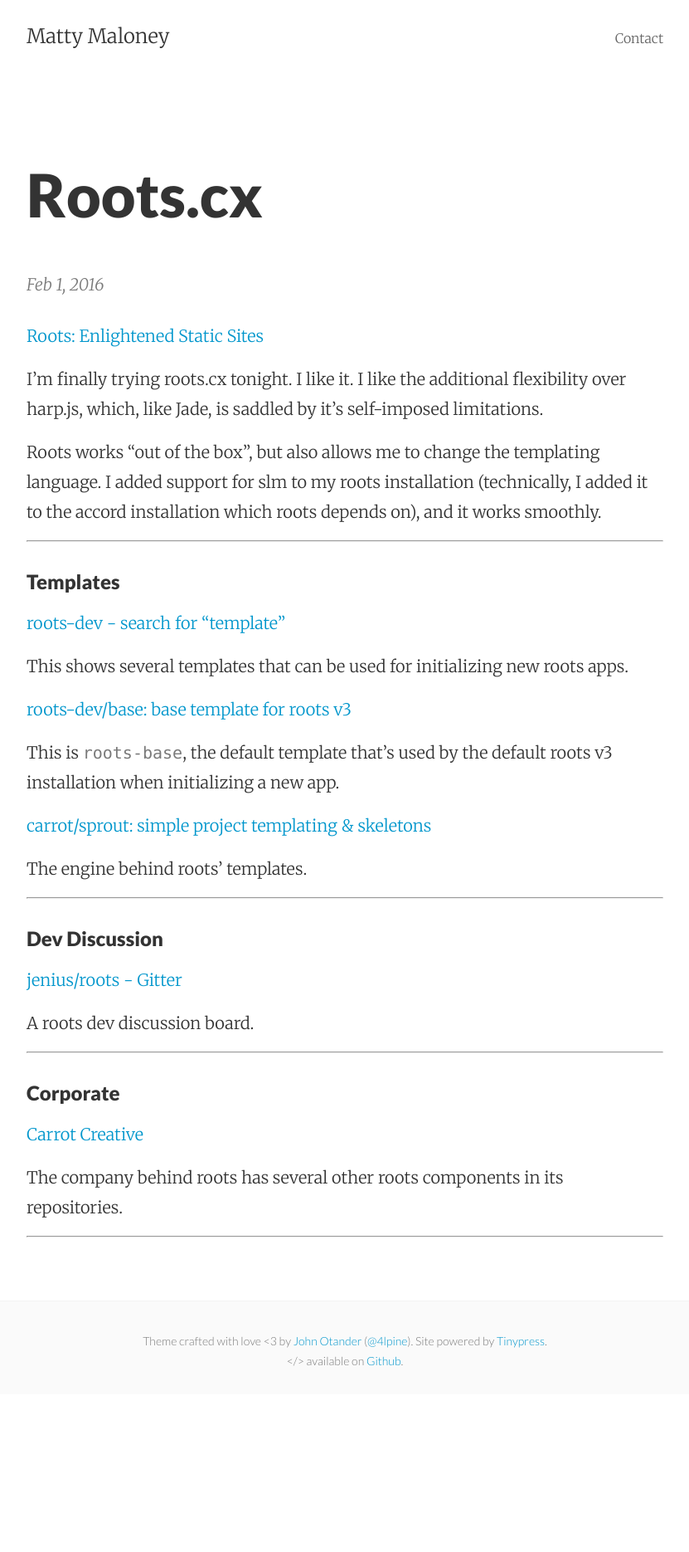
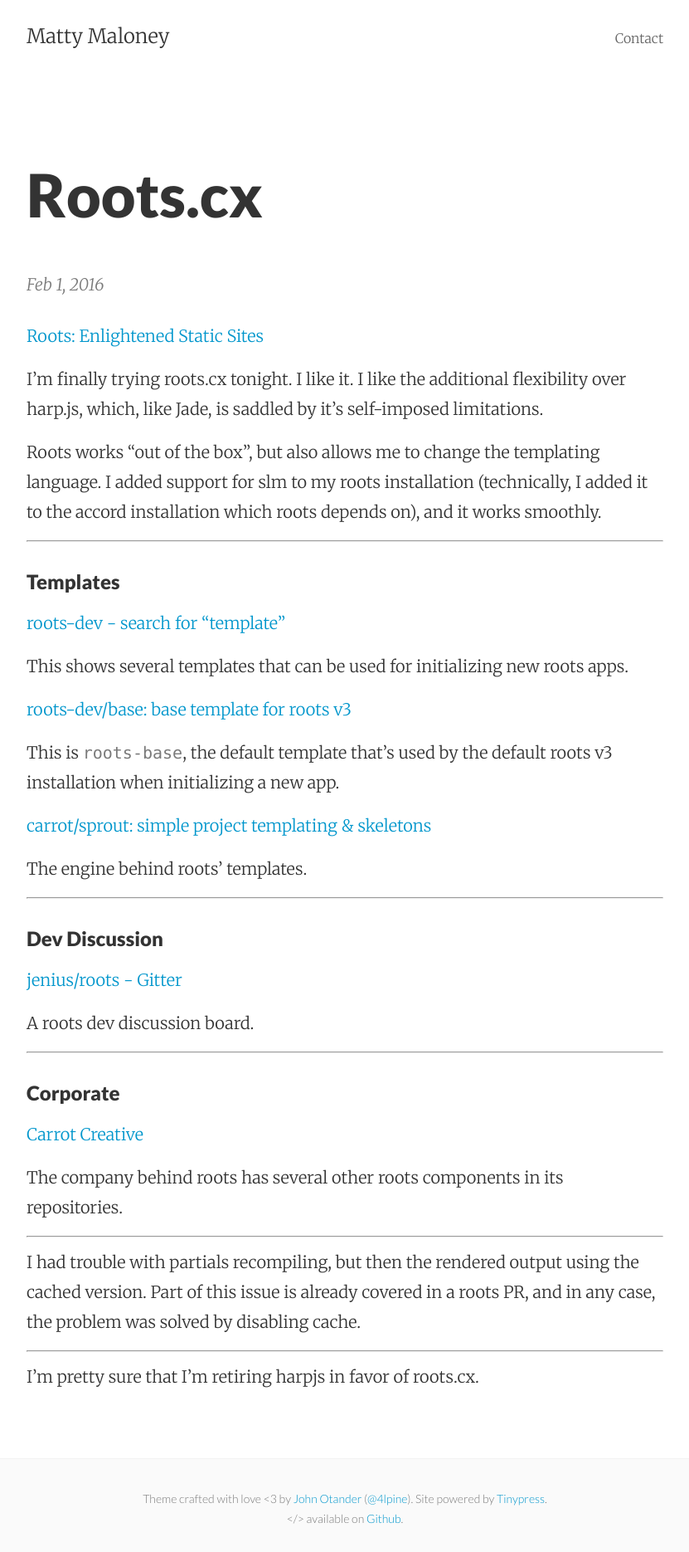
Before and after one commit to mattymaloney/mattymaloney.github.io, a Jekyll site: the page built from _posts/2016-02-01-roots.md, in a window 1280 px wide. Shown: the whole page at 83% size, without its empty margins (224-1055 px from the left). Built offline with Jekyll 4.4.1, drawn with Linux system fonts in a browser that asks for light colours; before the commit the page ends 1680 px from its top, so only the background shows below that.

Commit message:
Updated 2016-02-01-roots.md

```diff
--- a/_posts/2016-02-01-roots.md
+++ b/_posts/2016-02-01-roots.md
@@ -3,6 +3,7 @@
 layout: post
 title: Roots.cx
 ---
+
 
 [Roots: Enlightened Static Sites](http://roots.cx/)
 
@@ -43,3 +44,9 @@
 The company behind roots has several other roots components in its repositories.
 
 ---
+
+I had trouble with partials recompiling, but then the rendered output using the cached version. Part of this issue is already covered in a roots PR, and in any case, the problem was solved by disabling cache.
+
+---
+
+I'm pretty sure that I'm retiring harpjs in favor of roots.cx.
```
